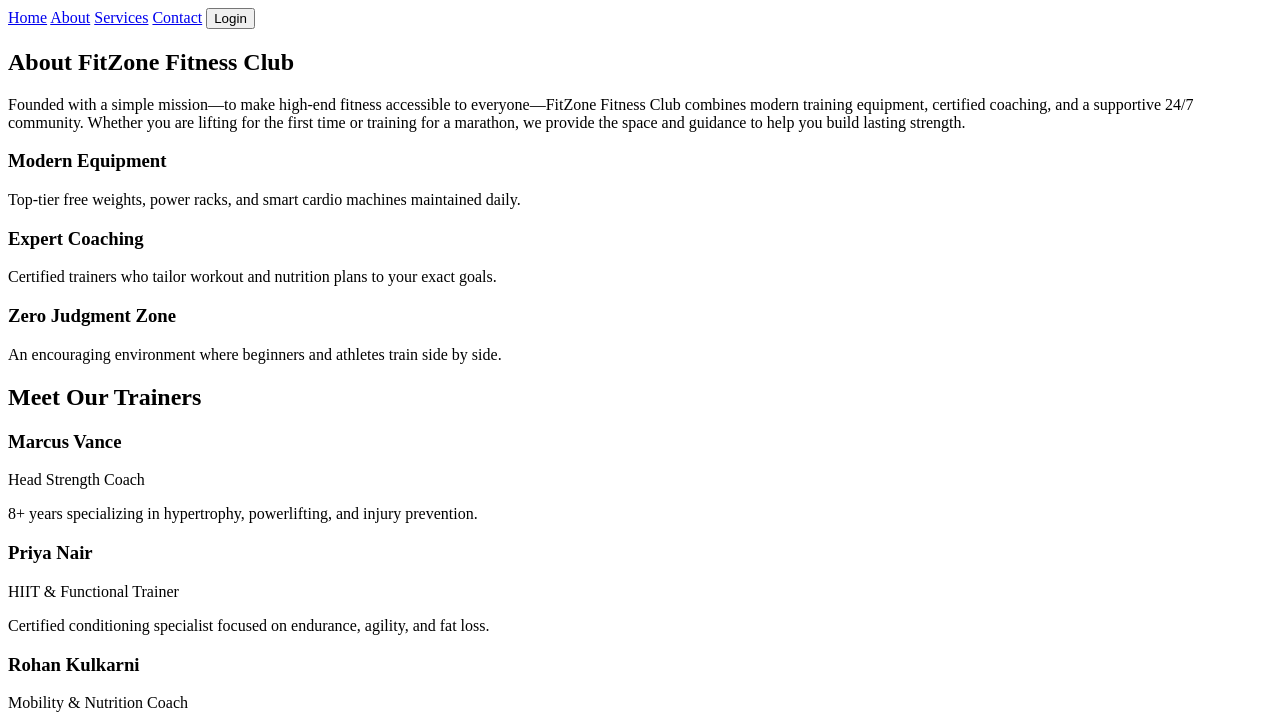
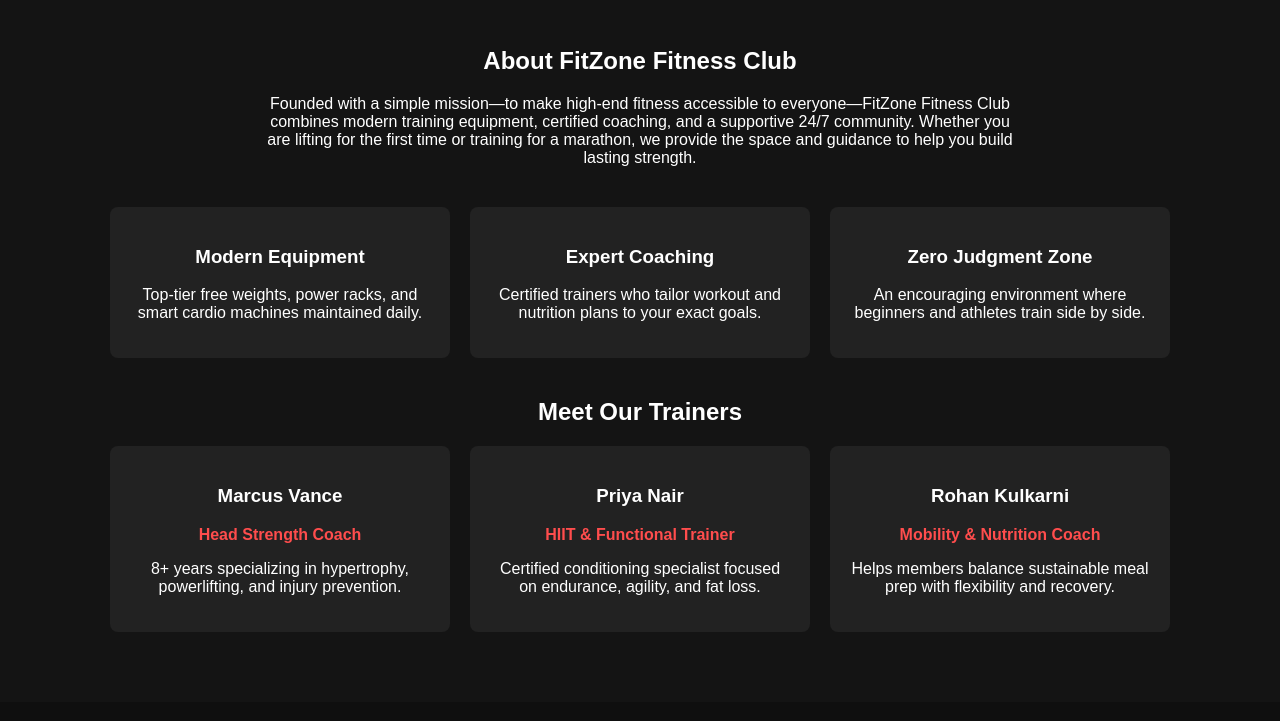
Before and after one commit to rudra-2312/gym, a plain HTML site: page about.html in a window 1280 px wide. Shown: the part 111-832 px from the top of the page. Drawn offline with Linux system fonts and the light colour scheme; the site is published under a folder, as on GitHub Pages, so addresses that start at the root find nothing.

Commit message:
ready to use

```diff
--- a/about.html
+++ b/about.html
@@ -4,8 +4,8 @@
     <meta charset="UTF-8">
     <meta name="viewport" content="width=device-width, initial-scale=1.0">
     <title>About|FitZone Fitness</title>
-    <link rel="stylesheet" href="/common.css">
-    <link rel="stylesheet" href="/about.css">
+    <link rel="stylesheet" href="common.css">
+    <link rel="stylesheet" href="about.css">
 </head>
 <body>
     <header>
@@ -14,11 +14,11 @@
             <h5 id="tagline">Your Gateway to a Healthier You</h5>
         </div>
         <div class="navbar">
-            <a  class="nav-link" href="/index.html">Home</a>
-            <a  class="nav-link" href="/about.html">About</a>
-            <a  class="nav-link" href="/services.html">Services</a>
-            <a  class="nav-link" href="/contact.html">Contact</a>
-            <button id="loginButton" onclick="window.location.href='/login.html'">Login</button>
+            <a  class="nav-link" href="index.html">Home</a>
+            <a  class="nav-link" href="about.html">About</a>
+            <a  class="nav-link" href="services.html">Services</a>
+            <a  class="nav-link" href="contact.html">Contact</a>
+            <button id="loginButton" onclick="window.location.href='login.html'">Login</button>
         </div>
     </header>
     <main class="about-page">
```
Also changed, not shown: contact.html (+7 -7 lines), index.html (+7 -7 lines), login.html (+1 -1 lines), services.html (+7 -7 lines).
